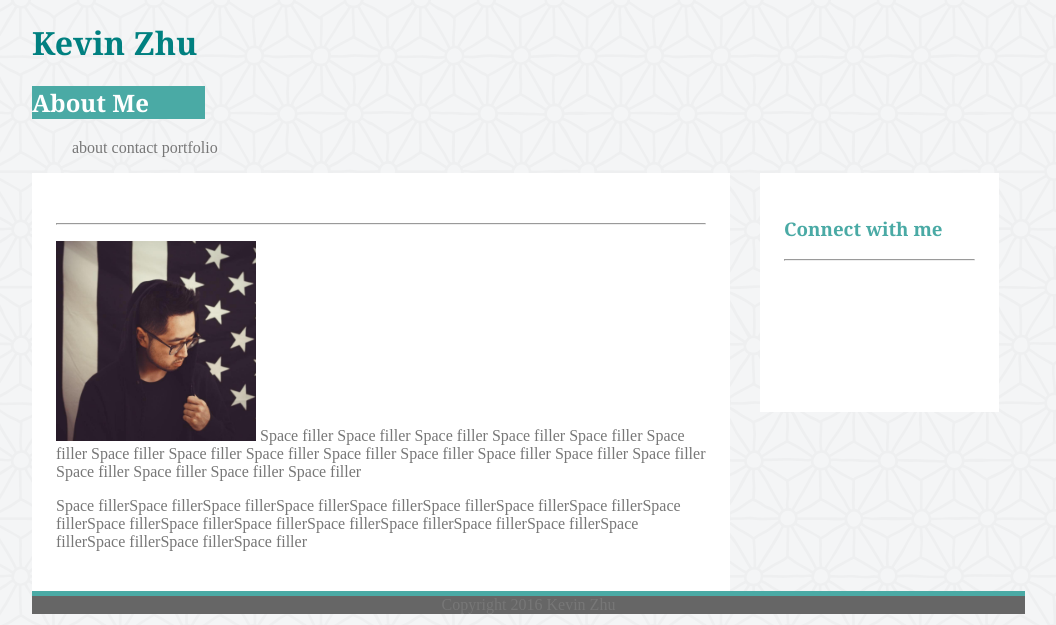
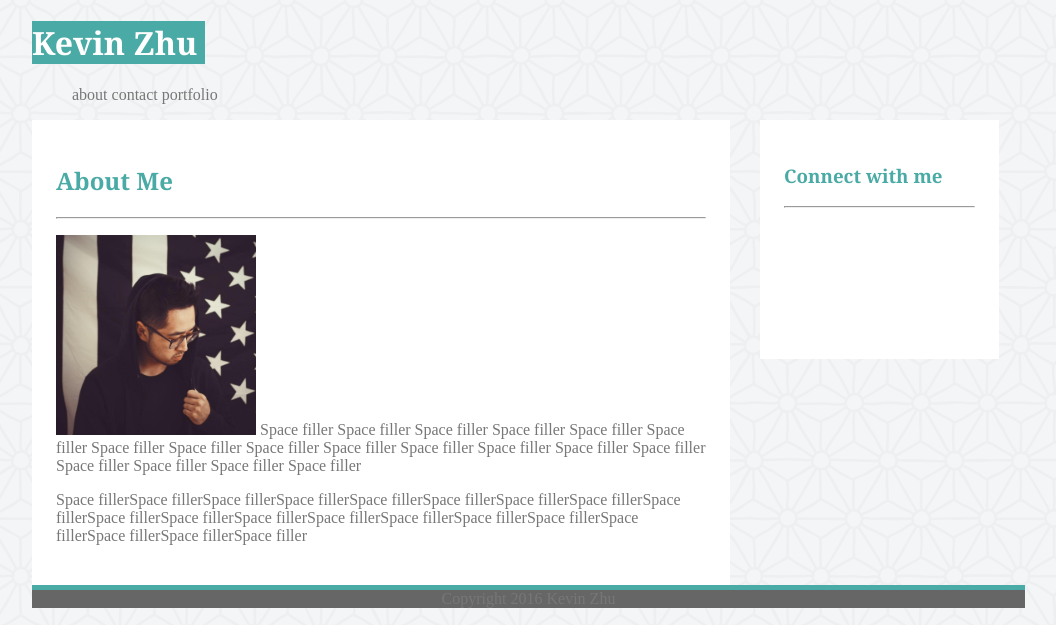
Before and after one commit to kzoo223/Basic-Portfolio, a PHP site: page / in a window 1280 px wide. Shown: the top 625 px of the page, without its empty margins (81-1137 px from the left). Run offline with PHP 8.4, Linux system fonts and the light colour scheme.

Commit message:
edited error in about me and name

```diff
--- a/assets/css/style.css
+++ b/assets/css/style.css
@@ -49,15 +49,15 @@ li
 h1 {
 
 	font-family: 'Georgia', Times, Times New Roman, serif;
-	color:teal;
+	color:#FFFFFF;
+	background-color:#4aaaa5;
+	width: 173px;
 }
 
 h2 {
 
 	font-family: 'Georgia', Times, Times New Roman, serif;
-	color:#FFFFFF;
-	background-color:#4aaaa5;
-	width: 173px;
+	color:#4aaaa5;
 }
 
 h3 {
--- a/index.html
+++ b/index.html
@@ -10,7 +10,7 @@
 		<div id= "header">
 
 			<h1>Kevin Zhu</h1>
-			<h2>About Me</h2>
+
 			<div id= "nav">
 				<ul>
 				<li>about</li>
@@ -22,8 +22,7 @@
 
 		<!--about me section-->
 		<div id= "left">
-
-			<br>
+			<h2>About Me</h2>
 			<hr>
 			<p>
 			<img src=assets/images/Profile.jpg height="200" width="200">
```
